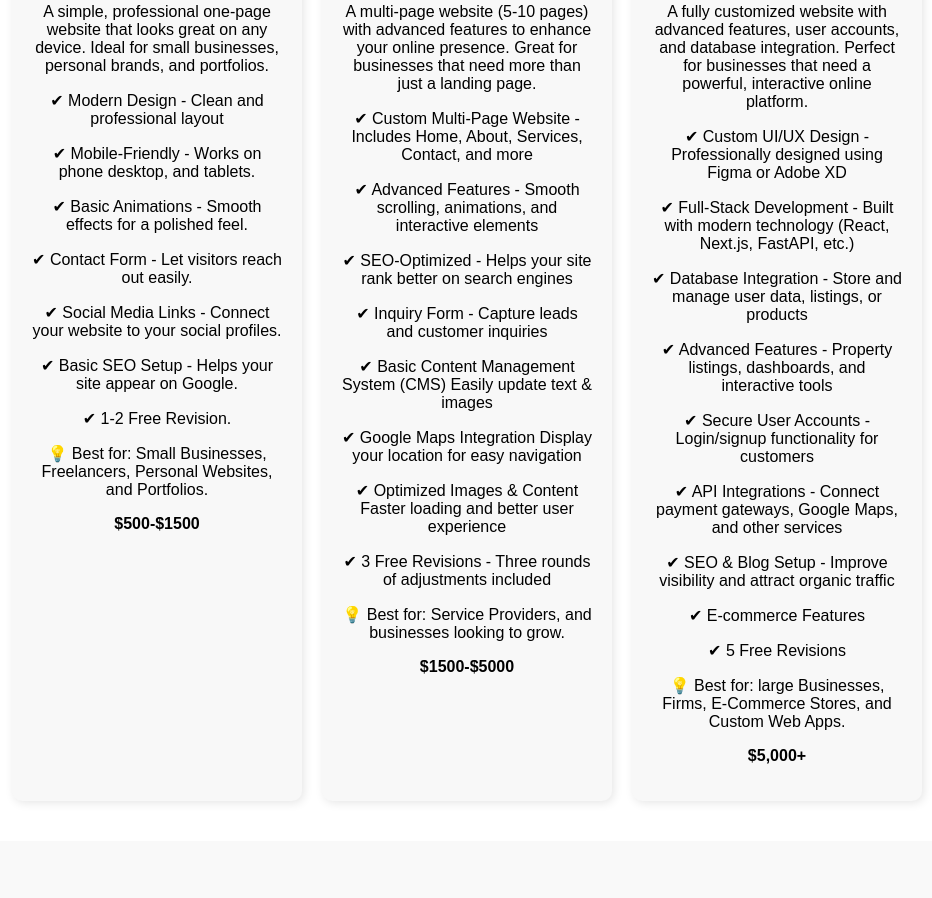
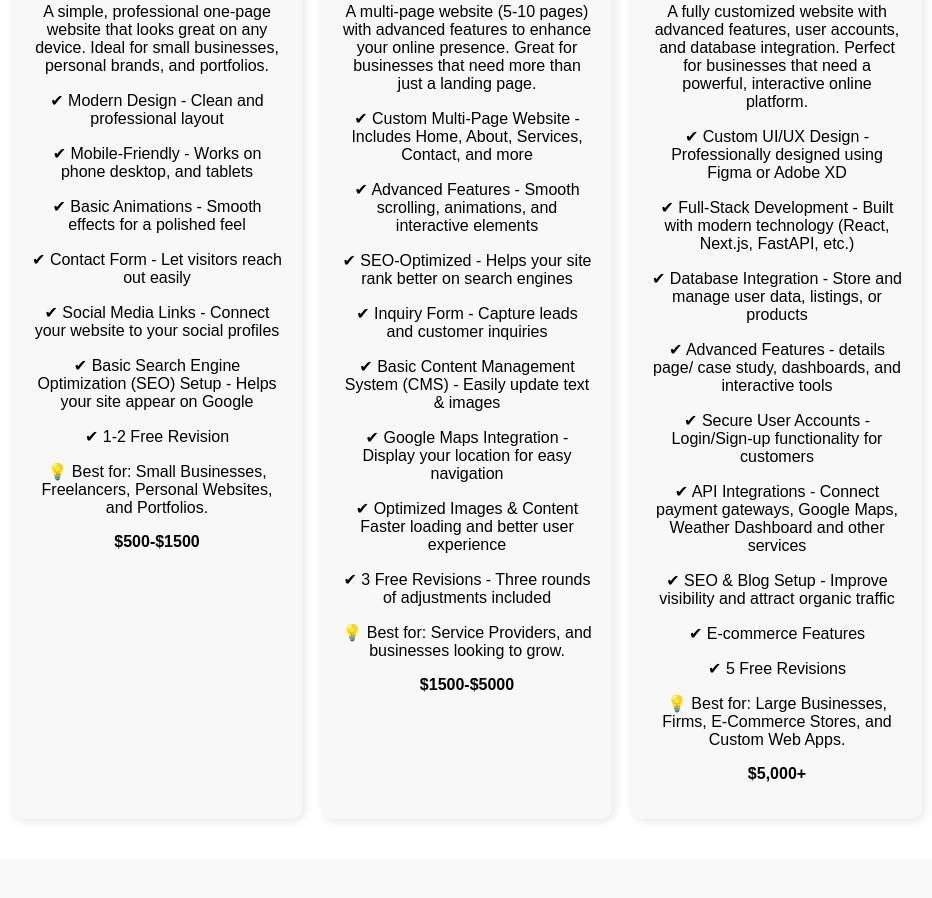
Before and after one commit to Rafael-dano/Ivy-Designs, a website: page index.html in a window 1280 px wide. Shown: the part 2409-3307 px from the top of the page, without its empty margins (173-1105 px from the left). Drawn offline with nearby package versions, Linux system fonts and the light colour scheme.

Commit message:
punctuation fixes

```diff
--- a/index.html
+++ b/index.html
@@ -150,16 +150,16 @@
                         <p>✔ Modern Design - Clean and
                         professional layout</p>
                         <p>✔ Mobile-Friendly - Works on phone
-                        desktop, and tablets.</p>
+                        desktop, and tablets</p>
                         <p>✔ Basic Animations - Smooth effects for a
-                        polished feel.</p>
+                        polished feel</p>
                         <p>✔ Contact Form - Let visitors reach out
-                        easily.</p>
+                        easily</p>
                         <p>✔ Social Media Links - Connect your
-                        website to your social profiles.</p>
-                        <p>✔ Basic SEO Setup - Helps your site
-                        appear on Google.</p>
-                        <p>✔ 1-2 Free Revision.</p>
+                        website to your social profiles</p>
+                        <p>✔ Basic Search Engine Optimization (SEO) Setup - Helps your site
+                        appear on Google</p>
+                        <p>✔ 1-2 Free Revision</p>
                         <p>💡 Best for: Small Businesses, Freelancers,
                         Personal Websites, and Portfolios.</p>
                     <p><strong>$500-$1500</strong></p>
@@ -179,8 +179,8 @@
                         <p>✔ Inquiry Form - Capture leads and
                         customer inquiries</p>
                         <p>✔ Basic Content Management System
-                        (CMS)  Easily update text &amp; images</p>
-                        <p>✔ Google Maps Integration  Display your
+                        (CMS) - Easily update text &amp; images</p>
+                        <p>✔ Google Maps Integration - Display your
                         location for easy navigation</p>
                         <p>✔ Optimized Images &amp; Content  Faster
                         loading and better user experience</p>
@@ -204,17 +204,17 @@
                         FastAPI, etc.)</p>
                     <p>✔ Database Integration - Store and
                         manage user data, listings, or products</p>
-                    <p>✔ Advanced Features - Property listings,
+                    <p>✔ Advanced Features - details page/ case study,
                         dashboards, and interactive tools</p>
-                    <p>✔ Secure User Accounts - Login/signup
+                    <p>✔ Secure User Accounts - Login/Sign-up
                         functionality for customers</p>
                     <p>✔ API Integrations - Connect payment
-                        gateways, Google Maps, and other services</p>
+                        gateways, Google Maps, Weather Dashboard and other services</p>
                     <p> ✔ SEO &amp; Blog Setup - Improve visibility
                         and attract organic traffic</p>
                     <p>✔ E-commerce Features</p>
                     <p>✔ 5 Free Revisions</p>
-                    <p>💡 Best for: large Businesses, Firms, E-Commerce Stores, and Custom Web
+                    <p>💡 Best for: Large Businesses, Firms, E-Commerce Stores, and Custom Web
                         Apps.</p>
                     <p><strong>$5,000+</strong></p>
                 </div>
```
